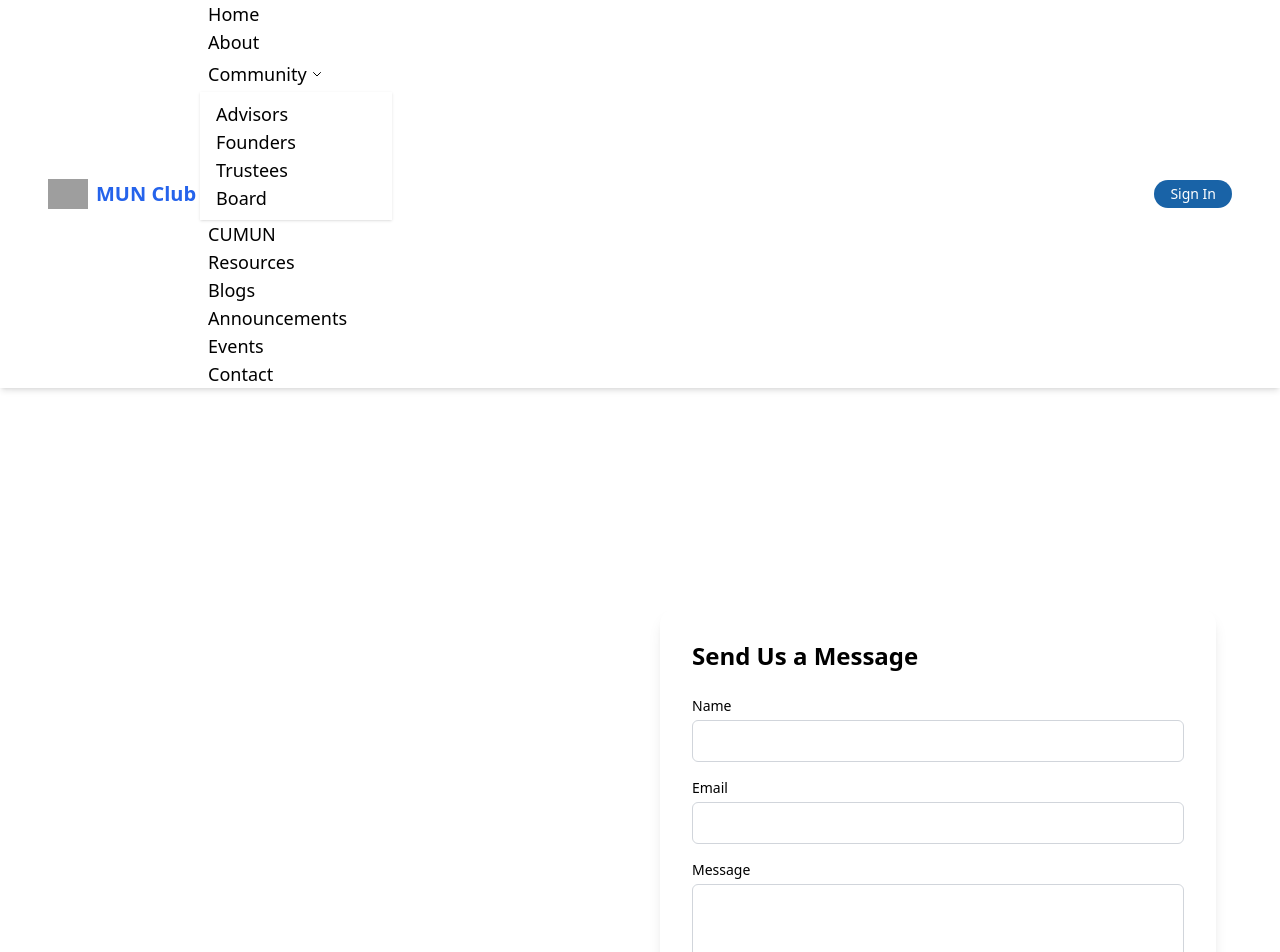
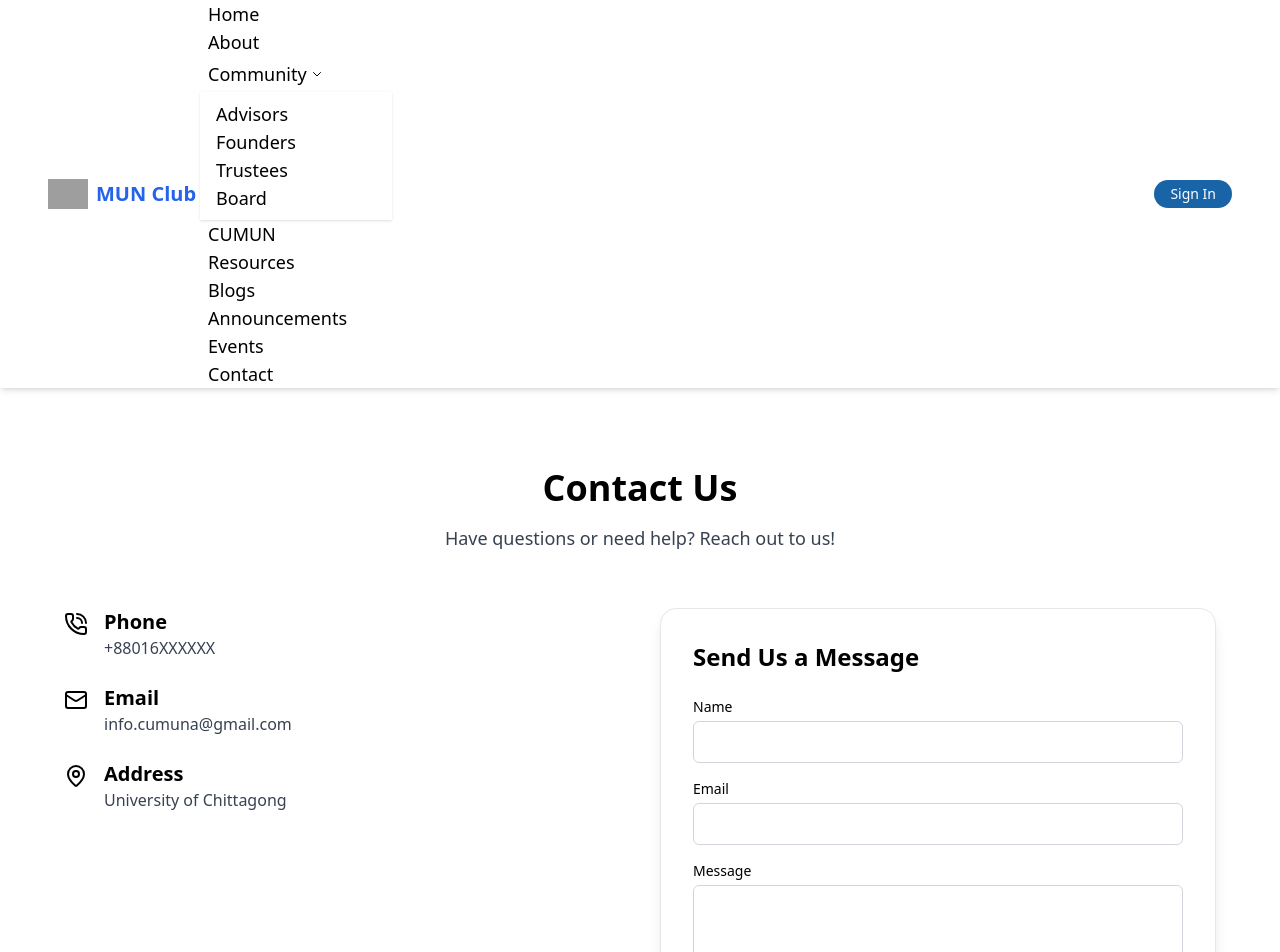
Before and after one commit to NiloyJ/cumuna-client, a React (Vite) app: page /contactus in a window 1280 px wide. Shown: the top 952 px of the page. Built offline with nearby package versions, Linux system fonts and the light colour scheme; no server answers; grey boxes are pictures that could not be loaded.

Commit message:
fixed contact form

```diff
--- a/src/pages/ContactUs/ContactUs.jsx
+++ b/src/pages/ContactUs/ContactUs.jsx
@@ -1,5 +1,3 @@
-
-
 
 "use client";
 
@@ -17,7 +15,7 @@ const ContactUs = () => {
     // Get the form data
     const formData = new FormData(event.target);
     formData.append("access_key", import.meta.env.VITE_WEB3FORMS_ACCESS_KEY);
-     // Public Access Key for Web3Forms
+    // Public Access Key for Web3Forms
 
     // API Request
     try {
@@ -45,7 +43,7 @@ const ContactUs = () => {
   };
 
   return (
-    <section className="min-h-screen bg-primary text-white py-20 px-4 md:px-10">
+    <section className="min-h-screen bg-white py-20 px-4 md:px-10">
       <motion.div
         initial={{ opacity: 0, y: 50 }}
         animate={{ opacity: 1, y: 0 }}
@@ -53,8 +51,8 @@ const ContactUs = () => {
         className="max-w-6xl mx-auto"
       >
         <div className="text-center mb-14">
-          <h2 className="text-4xl font-bold mb-4">Contact Us</h2>
-          <p className="text-white text-lg">
+          <h2 className="text-4xl font-bold mb-4 text-black">Contact Us</h2>
+          <p className="text-gray-700 text-lg">
             Have questions or need help? Reach out to us!
           </p>
         </div>
@@ -63,79 +61,78 @@ const ContactUs = () => {
           {/* Contact Info */}
           <div className="space-y-6">
             <div className="flex items-start space-x-4">
-              <PhoneCall className="w-6 h-6 mt-1" />
+              <PhoneCall className="w-6 h-6 mt-1 text-black" />
               <div>
-                <h4 className="text-xl font-semibold">Phone</h4>
-                <p className="text-white">+88016XXXXXX</p>
+                <h4 className="text-xl font-semibold text-black">Phone</h4>
+                <p className="text-gray-700">+88016XXXXXX</p>
               </div>
             </div>
 
             <div className="flex items-start space-x-4">
-              <Mail className="w-6 h-6 mt-1" />
+              <Mail className="w-6 h-6 mt-1 text-black" />
               <div>
-                <h4 className="text-xl font-semibold">Email</h4>
-                <p className="text-white">info.cumuna@gmail.com</p>
+                <h4 className="text-xl font-semibold text-black">Email</h4>
+                <p className="text-gray-700">info.cumuna@gmail.com</p>
               </div>
             </div>
 
             <div className="flex items-start space-x-4">
-              <MapPin className="w-6 h-6 mt-1" />
+              <MapPin className="w-6 h-6 mt-1 text-black" />
               <div>
-                <h4 className="text-xl font-semibold">Address</h4>
-                <p className="text-white">University of Chittagong</p>
-
+                <h4 className="text-xl font-semibold text-black">Address</h4>
+                <p className="text-gray-700">University of Chittagong</p>
               </div>
             </div>
           </div>
 
           {/* Contact Form */}
-          <div className="bg-white rounded-2xl shadow-lg p-8 text-black">
-            <h2 className="text-2xl font-bold mb-6">Send Us a Message</h2>
+          <div className="bg-white rounded-2xl shadow-lg p-8 border border-gray-200">
+            <h2 className="text-2xl font-bold mb-6 text-black">Send Us a Message</h2>
             <form className="space-y-4" onSubmit={onSubmit}>
               <div>
-                <label htmlFor="name" className="block text-sm font-medium">
+                <label htmlFor="name" className="block text-sm font-medium text-black">
                   Name
                 </label>
                 <input
                   type="text"
                   id="name"
                   name="name"
-                  className="mt-1 block w-full p-2 rounded-md border border-gray-300 focus:outline-none focus:ring-2 focus:ring-primary"
+                  className="mt-1 block w-full p-2 rounded-md border border-gray-300 focus:outline-none focus:ring-2 focus:ring-blue-500 bg-white text-black"
                   required
                 />
               </div>
               <div>
-                <label htmlFor="email" className="block text-sm font-medium">
+                <label htmlFor="email" className="block text-sm font-medium text-black">
                   Email
                 </label>
                 <input
                   type="email"
                   id="email"
                   name="email"
-                  className="mt-1 block w-full p-2 rounded-md border border-gray-300 focus:outline-none focus:ring-2 focus:ring-primary"
+                  className="mt-1 block w-full p-2 rounded-md border border-gray-300 focus:outline-none focus:ring-2 focus:ring-blue-500 bg-white text-black"
                   required
                 />
               </div>
               <div>
-                <label htmlFor="message" className="block text-sm font-medium">
+                <label htmlFor="message" className="block text-sm font-medium text-black">
                   Message
                 </label>
                 <textarea
                   id="message"
                   name="message"
                   rows="4"
-                  className="mt-1 block w-full p-2 rounded-md border border-gray-300 focus:outline-none focus:ring-2 focus:ring-primary"
+                  className="mt-1 block w-full p-2 rounded-md border border-gray-300 focus:outline-none focus:ring-2 focus:ring-blue-500 bg-white text-black"
                   required
                 />
               </div>
               <button
                 type="submit"
-                className="w-full bg-primary text-white py-2 rounded-md hover:bg-opacity-90 transition"
+                className="w-full bg-blue-600 text-white py-2 rounded-md hover:bg-blue-700 transition"
               >
                 Send Message
               </button>
             </form>
-            <span>{result}</span>
+            <span className="text-black mt-2 block">{result}</span>
           </div>
         </div>
       </motion.div>
```
